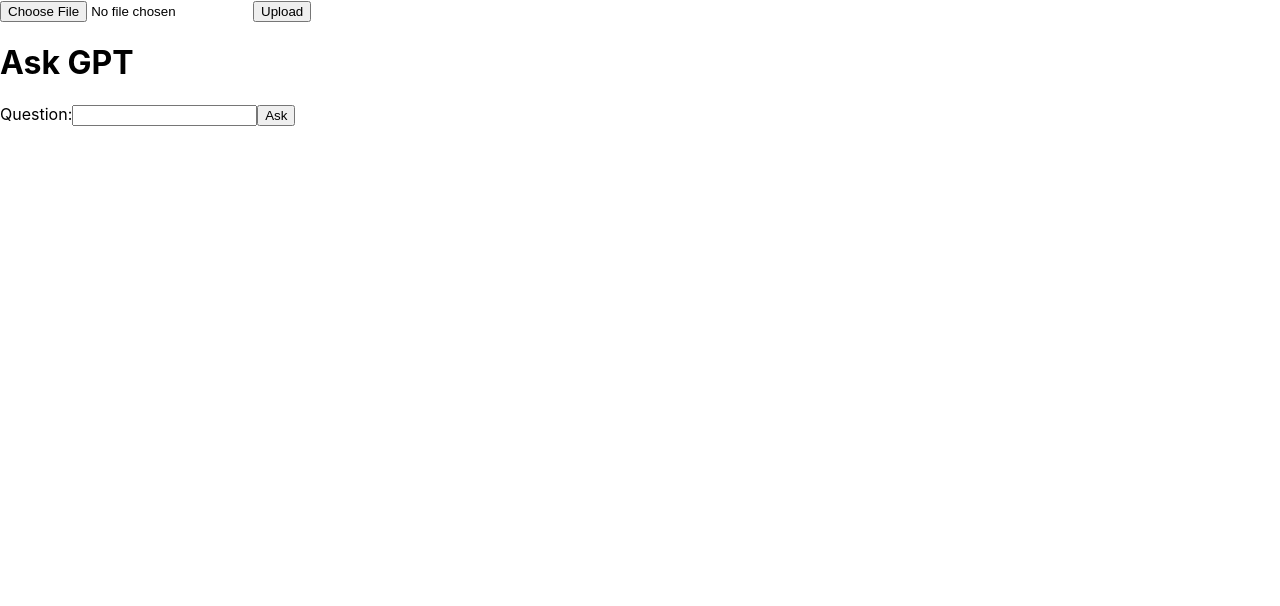
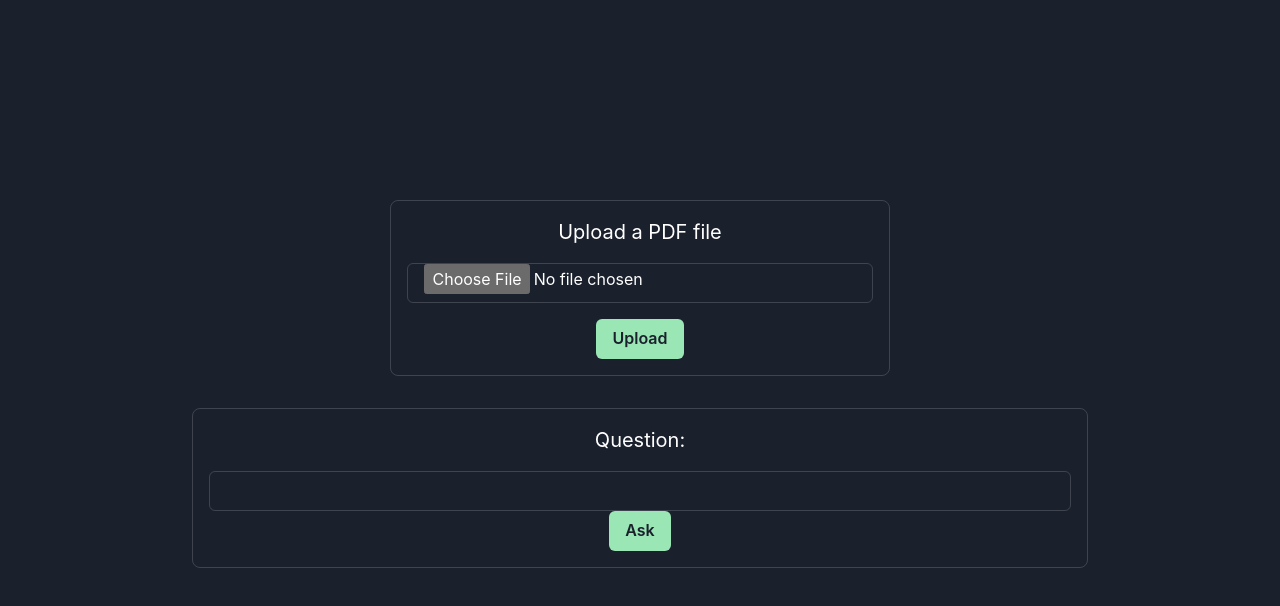
Before and after one commit to Ankur02Sarkar/ProfessorGPT, a React (Create React App) app in the folder client/: page / in a window 1280 px wide. Shown: the top 606 px of the page. Built offline with nearby package versions, Linux system fonts and the light colour scheme.

Commit message:
Final UI

```diff
--- a/client/src/App.js
+++ b/client/src/App.js
@@ -1,6 +1,26 @@
-import React, { useState } from "react";
-// import axios from "axios";
+import { useState } from "react";
+import {
+  Flex,
+  Box,
+  Button,
+  Text,
+  FormControl,
+  FormLabel,
+  Input,
+  Textarea,
+  useToast,
+  ChakraProvider,
+  extendTheme,
+} from "@chakra-ui/react";
 import Loading from "./Loading";
+
+const theme = extendTheme({
+  config: {
+    initialColorMode: "dark",
+    useSystemColorMode: false,
+  },
+});
+
 function App() {
   const [inputText, setInputText] = useState("");
   const [query, setQuery] = useState("");
@@ -20,7 +40,7 @@
   };
   const handleSubmit = async (e) => {
     e.preventDefault();
-    if (!inputText) return; // add this line to prevent empty input
+    if (!inputText) return;
     setLoading(true);
     try {
       let question =
@@ -41,7 +61,7 @@
     } catch (error) {
       console.error(error);
     } finally {
-      setLoading(false); // set loading state to false after finishing the form submission
+      setLoading(false);
     }
   };
 
@@ -52,7 +72,7 @@
     setPdfFile(event.target.files[0]);
   };
   const handlePdfFileUpload = () => {
-    setLoading(true); // set loading state to true
+    setLoading(true);
     const formData = new FormData();
     formData.append("pdfFile", pdfFile);
     fetch("/upload", {
@@ -62,36 +82,71 @@
       .then((response) => response.text())
       .then((text) => setParsedText(text))
       .catch((error) => console.error(error))
-      .finally(() => setLoading(false)); // set loading state to false after finishing the upload
+      .finally(() => setLoading(false));
   };
 
   return (
-    <div className="App">
-      <div>
-        <input type="file" accept=".pdf" onChange={handlePdfFileChange} />
-        <button onClick={handlePdfFileUpload}>Upload</button>
-        {loading && <Loading />}
+    <ChakraProvider theme={theme}>
+      <Flex
+        height="100vh"
+        alignItems="center"
+        justifyContent="center"
+        direction="column"
+        bg="gray.800"
+        color="white"
+      >
+        <Box
+          p="4"
+          borderWidth="1px"
+          borderRadius="lg"
+          textAlign="center"
+          mb="8"
+        >
+          <Text fontSize="xl" mb="4">
+            Upload a PDF file
+          </Text>
+          <Input type="file" onChange={handlePdfFileChange} />
+          <Button colorScheme="green" mt="4" onClick={handlePdfFileUpload}>
+            Upload
+          </Button>
+          {loading && <Loading />}
+        </Box>
 
-        {parsedText && <div>{parsedText}</div>}
-      </div>
+        <Box
+          p="4"
+          borderWidth="1px"
+          borderRadius="lg"
+          textAlign="center"
+          mb="8"
+          width="70%"
+        >
+          <form onSubmit={handleSubmit}>
+            <Text fontSize="xl" mb="4">
+              Question:
+            </Text>
+            <Input type="text" value={inputText} onChange={handleInputChange} />
 
-      <h1>Ask GPT</h1>
-      <form onSubmit={handleSubmit}>
-        <label>
-          Question:
-          <input type="text" value={inputText} onChange={handleInputChange} />
-        </label>
-        <button type="submit">Ask</button>
-      </form>
-      {loading && <Loading />}
+            <Button colorScheme="green" type="submit">
+              Ask
+            </Button>
+          </form>
+          {loading && <Loading />}
 
-      {result && (
-        <div>
-          <h2>Result:</h2>
-          <p dangerouslySetInnerHTML={{ __html: result }}></p>
-        </div>
-      )}
-    </div>
+          {result && (
+            <Textarea
+              placeholder=""
+              size={"lg"}
+              mb="4"
+              value={result}
+              bg="gray.700"
+              color="white"
+              _placeholder={{ color: "gray.400" }}
+              isReadOnly
+            />
+          )}
+        </Box>
+      </Flex>
+    </ChakraProvider>
   );
 }
 
--- /dev/null
+++ b/client/src/customTheme.js
@@ -0,0 +1,19 @@
+import { extendTheme } from "@chakra-ui/react";
+import { mode } from "@chakra-ui/theme-tools";
+
+const customTheme = extendTheme({
+  colors: {
+    black: "#000000",
+    white: "#ffffff",
+  },
+  styles: {
+    global: (props) => ({
+      body: {
+        bg: mode("white", "black")(props),
+        color: mode("gray.800", "white")(props),
+      },
+    }),
+  },
+});
+
+export default customTheme;
--- a/client/src/index.js
+++ b/client/src/index.js
@@ -1,13 +1,16 @@
-import React from 'react';
-import ReactDOM from 'react-dom/client';
-import './index.css';
-import App from './App';
-import reportWebVitals from './reportWebVitals';
-
-const root = ReactDOM.createRoot(document.getElementById('root'));
+import React from "react";
+import ReactDOM from "react-dom/client";
+import "./index.css";
+import App from "./App";
+import reportWebVitals from "./reportWebVitals";
+import { ChakraProvider } from "@chakra-ui/react";
+import customTheme from "./customTheme";
+const root = ReactDOM.createRoot(document.getElementById("root"));
 root.render(
   <React.StrictMode>
-    <App />
+    <ChakraProvider theme={customTheme}>
+      <App />
+    </ChakraProvider>
   </React.StrictMode>
 );
 
```
